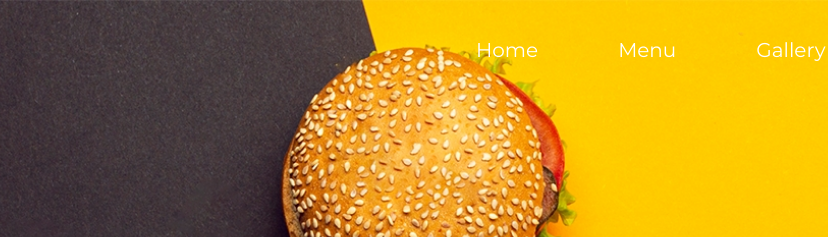
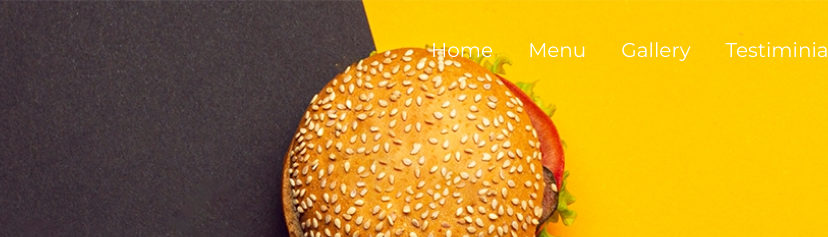
Before and after one commit to natiakvirikashvili/Food, a plain HTML site: page index.html in a window 1280 px wide. Shown: the top 237 px of the page, 452-1280 px from the left. Drawn offline with Linux system fonts and the light colour scheme.

Commit message:
style.css update

```diff
--- a/css/style.css
+++ b/css/style.css
@@ -40,7 +40,7 @@
     font-family: 'Montserrat';
     font-style: normal;
     text-transform: capitalize;
-    margin-left: 80px;
+    margin-left: 35px;
     max-width: 563px;
     width: 100%;
 }
```
